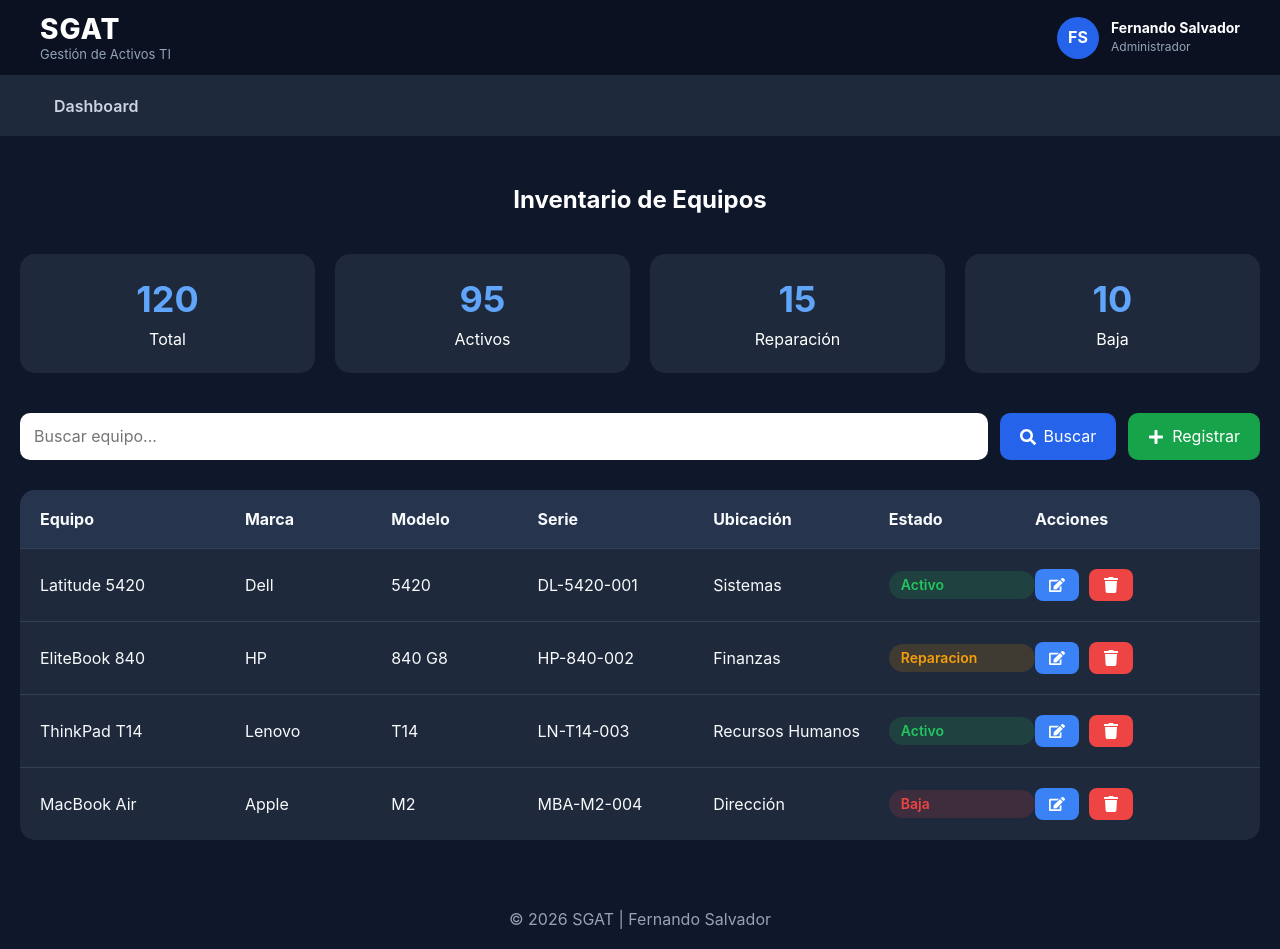
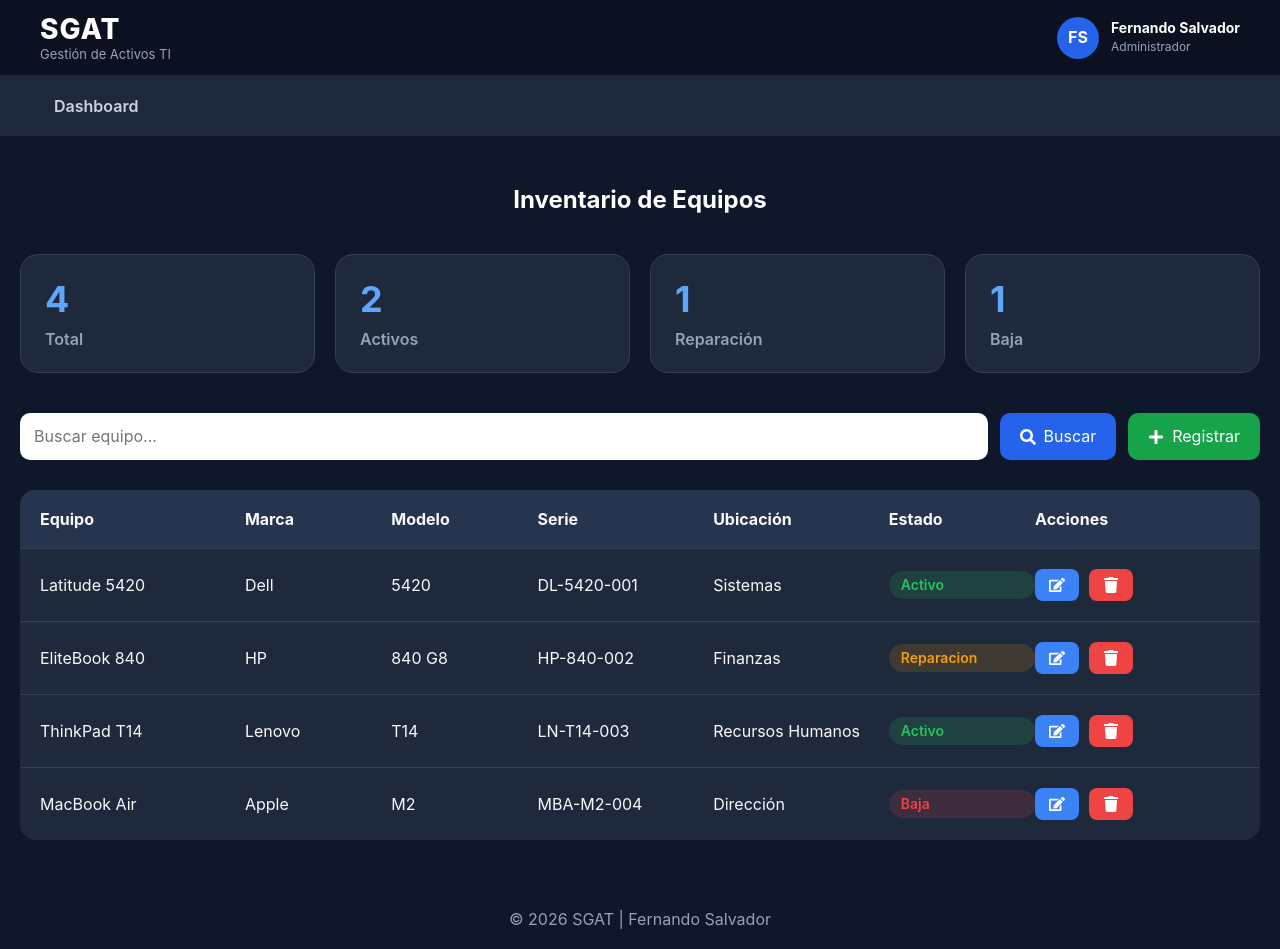
Before and after one commit to cazador0587/web_project_SGAT_frontend, a React (Vite) app: page /inventory in a window 1280 px wide. Built offline with nearby package versions, Linux system fonts and the light colour scheme; a web font is replaced by a local one.

Commit message:
Mejorar inventario con metricas dinamicas

```diff
--- a/src/pages/Inventory/Inventory.css
+++ b/src/pages/Inventory/Inventory.css
@@ -19,9 +19,10 @@
 
 .inventory__summary-card {
   background: #1e293b;
-  border-radius: 15px;
-  padding: 25px;
-  text-align: center;
+  border: 1px solid #334155;
+  border-radius: 18px;
+  padding: 24px;
+  text-align: left;
 }
 
 .inventory__summary-card h3 {
@@ -31,7 +32,8 @@
 }
 
 .inventory__summary-card p {
-  color: white;
+  color: #94a3b8;
+  font-weight: 600;
 }
 
 .inventory__toolbar {
@@ -235,22 +237,6 @@
     min-height: 40px;
     justify-content: center;
   }
-
-  .navigation {
-    flex-wrap: wrap;
-    height: auto;
-    padding: 12px 16px;
-    gap: 14px;
-  }
-
-  .navigation a {
-    font-size: 13px;
-  }
-
-  .navigation a[href*="equipment"],
-  .navigation a[href*="edit"] {
-    display: none;
-  }
 }
 
 @media screen and (max-width: 480px) {
--- a/src/pages/Inventory/Inventory.jsx
+++ b/src/pages/Inventory/Inventory.jsx
@@ -7,6 +7,20 @@ import EquipmentContext from "../../contexts/EquipmentContext";
 function Inventory() {
   const { equipments, setEquipments } = useContext(EquipmentContext);
   const [searchValue, setSearchValue] = useState("");
+
+  const totalEquipments = equipments.length;
+
+  const activeEquipments = equipments.filter(
+    (equipment) => equipment.status === "activo",
+  ).length;
+
+  const repairEquipments = equipments.filter(
+    (equipment) => equipment.status === "reparacion",
+  ).length;
+
+  const inactiveEquipments = equipments.filter(
+    (equipment) => equipment.status === "baja",
+  ).length;
 
   const handleDeleteEquipment = (equipmentId) => {
     const confirmDelete = window.confirm(
@@ -40,22 +54,22 @@ function Inventory() {
 
       <div className="inventory__summary">
         <div className="inventory__summary-card">
-          <h3>120</h3>
+          <h3>{totalEquipments}</h3>
           <p>Total</p>
         </div>
 
         <div className="inventory__summary-card">
-          <h3>95</h3>
+          <h3>{activeEquipments}</h3>
           <p>Activos</p>
         </div>
 
         <div className="inventory__summary-card">
-          <h3>15</h3>
+          <h3>{repairEquipments}</h3>
           <p>Reparación</p>
         </div>
 
         <div className="inventory__summary-card">
-          <h3>10</h3>
+          <h3>{inactiveEquipments}</h3>
           <p>Baja</p>
         </div>
       </div>
```
